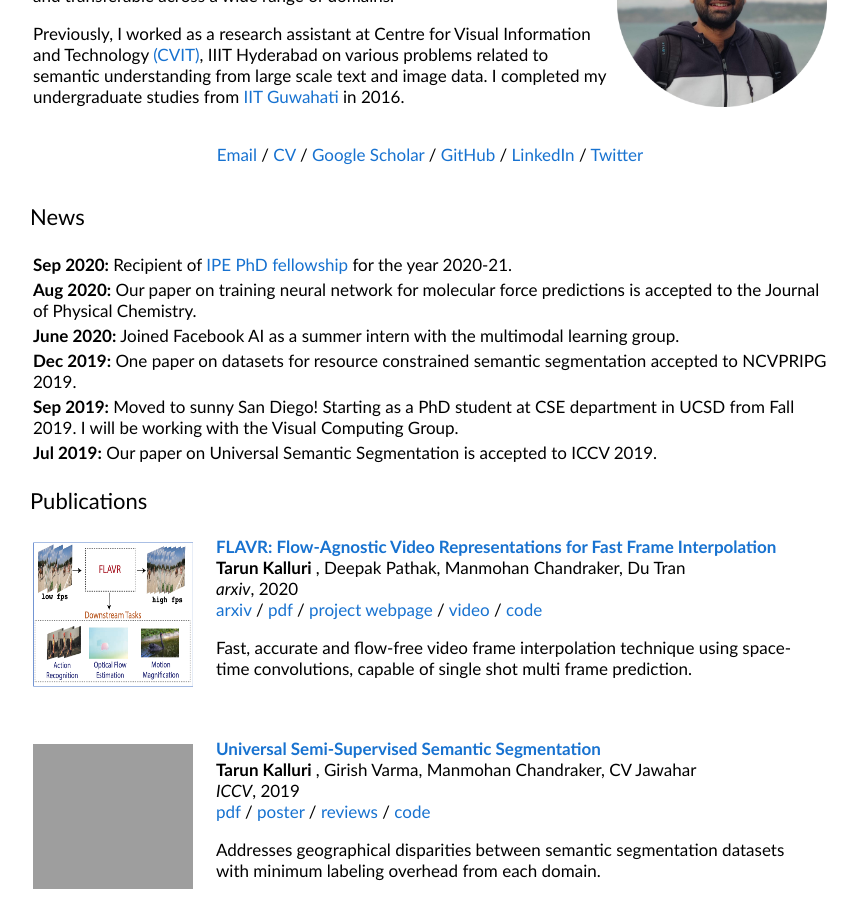
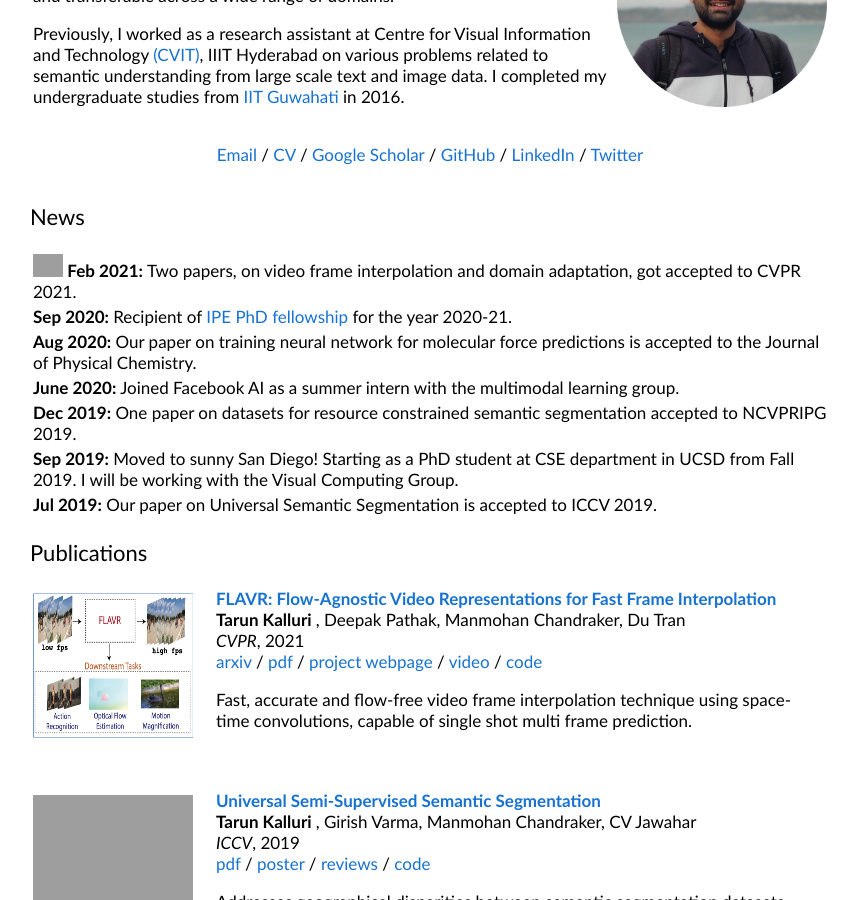
Before and after one commit to tarun005/tarun005.github.io, a Jekyll site: the page index.html, which Jekyll copies as it is, in a window 1280 px wide and 900 px high, scrolled down 221 px. Shown: the whole window, without its empty margins (210-1068 px from the left). Built offline with Jekyll 4.4.1, drawn with Linux system fonts in a browser that asks for light colours; grey boxes are pictures that could not be loaded.

Commit message:
Updated CV

```diff
--- a/index.html
+++ b/index.html
@@ -67,6 +67,7 @@
 
 <table>
 
+<tr> <td> <img width=30 src="images/new.jpg"> <b>Feb 2021: </b> Two papers, on video frame interpolation and domain adaptation, got accepted to CVPR 2021. </td> </tr>
 <tr> <td> <b>Sep 2020: </b> Recipient of <a href="https://ipe.ucsd.edu/our-researchers/index.html"> IPE PhD fellowship </a> for the year 2020-21. </td> </tr>
 <tr> <td> <b>Aug 2020:</b>  Our paper on training neural network for molecular force predictions is accepted to the Journal of Physical Chemistry. </td> </tr>
 <tr> <td> <b>June 2020:</b>  Joined Facebook AI as a summer intern with the multimodal learning group. </td> </tr>
@@ -100,7 +101,7 @@
           Du Tran
 
           <br>
-          <em>arxiv</em>, 2020
+          <em>CVPR</em>, 2021
           <br>
           <a href="https://arxiv.org/abs/2012.08512">arxiv</a> /
       <a href="files/papers/2012.08512.pdf">pdf</a> /
```
